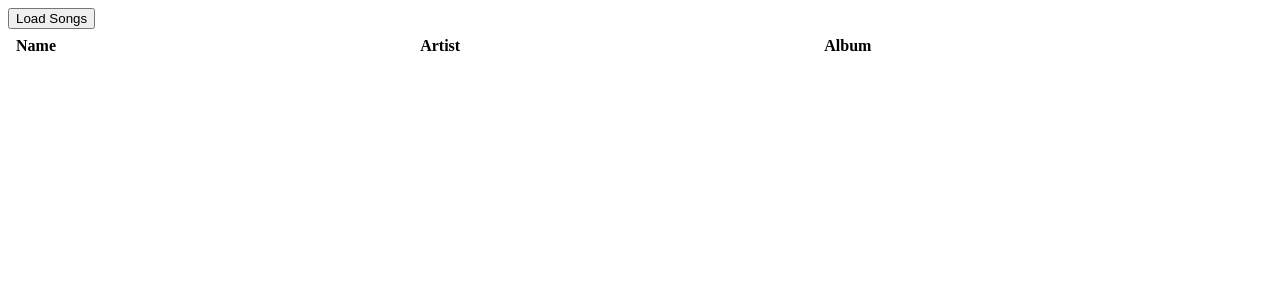
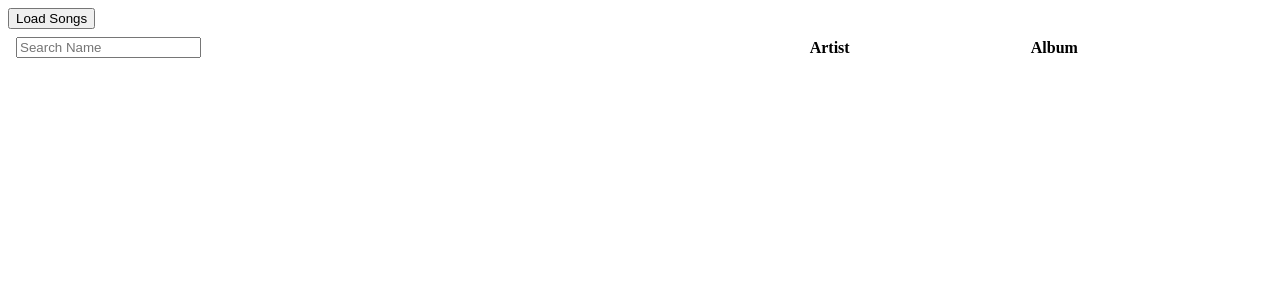
Before and after one commit to jesuslerma/fcfm-vue, a Vue app in the folder free-lyrics/: page / in a window 1280 px wide. Shown: the top 300 px of the page. Built offline with nearby package versions, Linux system fonts and the light colour scheme.

Commit message:
Search by name

```diff
--- a/free-lyrics/src/components/songs/list.vue
+++ b/free-lyrics/src/components/songs/list.vue
@@ -6,9 +6,15 @@
       </button>
     <table>
       <thead>
-        <th>Name</th>
-        <th>Artist</th>
-        <th>Album</th>
+        <tr>
+          <th>
+            <input
+              placeholder="Search Name"
+              @keyup.enter='searchByName'>
+          </th>
+          <th>Artist</th>
+          <th>Album</th>
+        </tr>
       </thead>
       <tr v-for="song in songs">
         <td>{{ song.name }}</td>
@@ -16,7 +22,6 @@
         <td>{{ song.album.name }}</td>
       </tr>
     </table>
-    </ul>
   </div>
 </template>
 <script >
@@ -31,6 +36,14 @@
     methods: {
       fetchSongs () {
         this.songs = songs
+      },
+      searchByName (event) {
+        const name = event.target.value
+        const filteredSongs = songs.filter(song => {
+          return song.name.includes(name)
+        })
+
+        this.songs = filteredSongs.length || name !== '' ? filteredSongs : songs
       }
     }
   }
```
